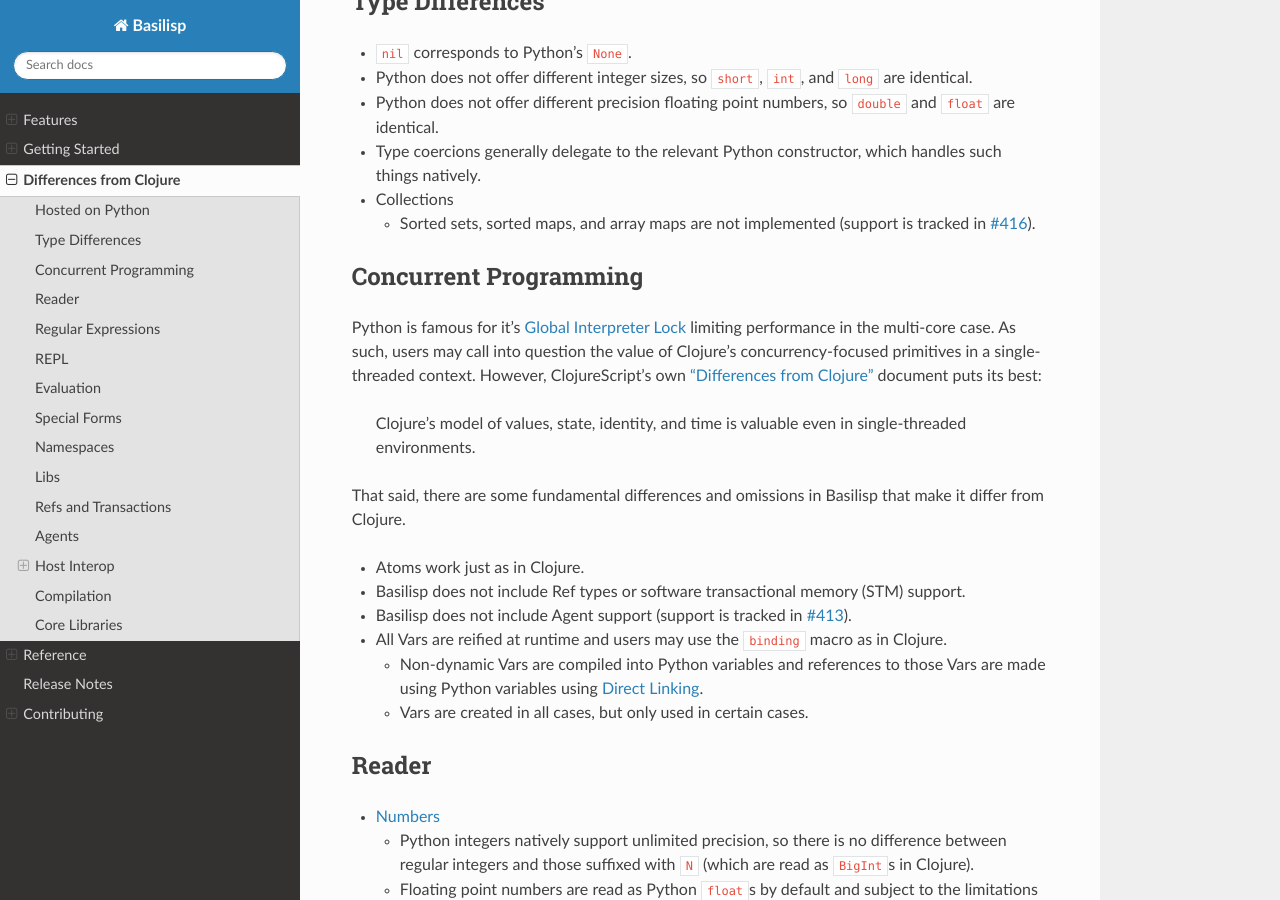
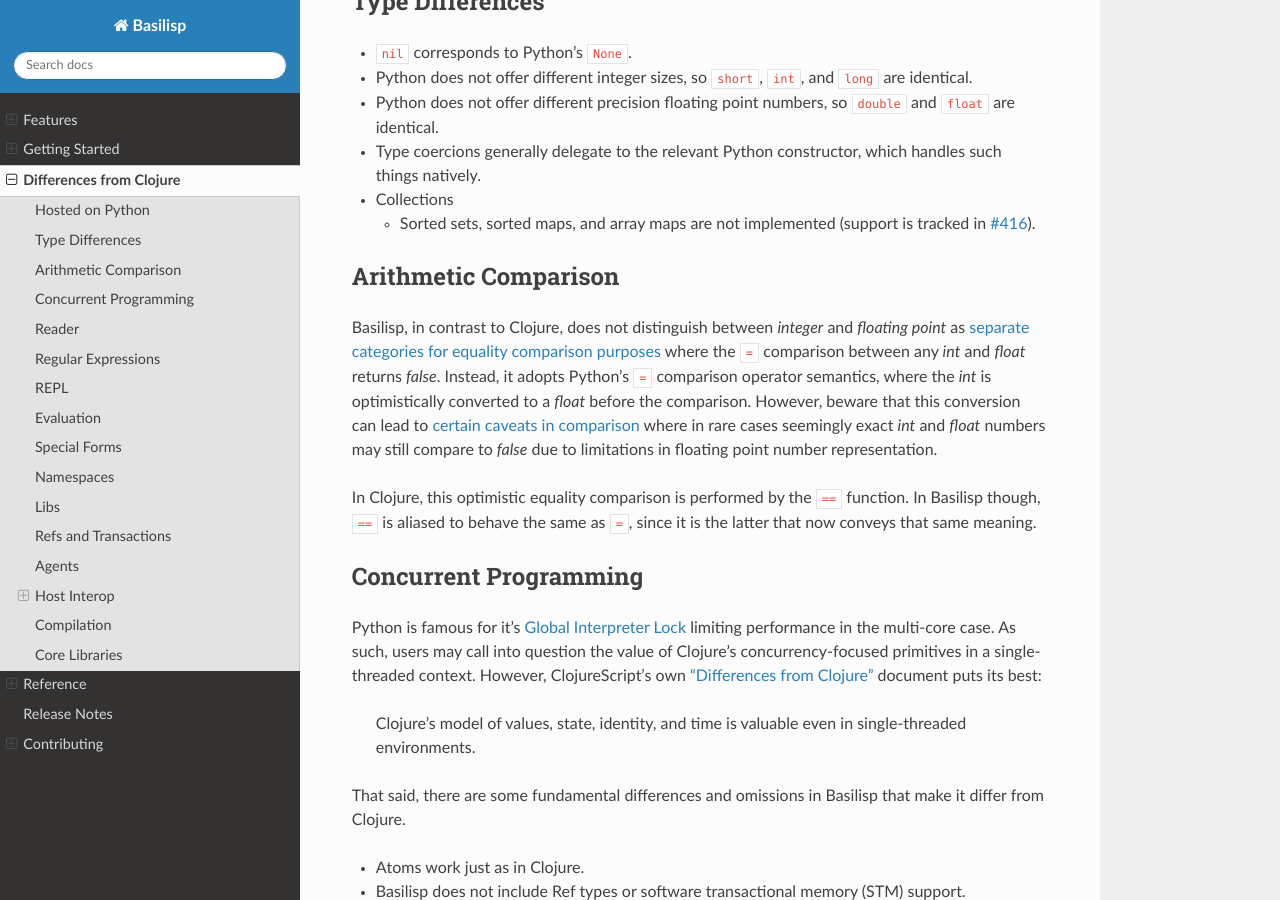
Before and after one commit to basilisp-lang/basilisp, a Sphinx documentation site: the page built from docs/differencesfromclojure.rst, in a window 1280 px wide and 900 px high, scrolled down 591 px. Built offline with Sphinx 7.4.7 and the Read the Docs theme 2.0.0, drawn with Linux system fonts in a browser that asks for light colours; cross-references to code outside the pages are shown as plain code.

Commit message:
Added `==` as an alias for `=`

```diff
--- a/docs/differencesfromclojure.rst
+++ b/docs/differencesfromclojure.rst
@@ -31,6 +31,15 @@
 * Collections
 
   * Sorted sets, sorted maps, and array maps are not implemented (support is tracked in `#416 <https://github.com/basilisp-lang/basilisp/issues/416>`_).
+
+.. _arithmetic_comparison:
+
+Arithmetic Comparison
+---------------------
+
+Basilisp, in contrast to Clojure, does not distinguish between `integer` and `floating point` as `separate categories for equality comparison purposes <https://clojure.org/guides/equality>`_ where the ``=`` comparison between any `int` and `float` returns `false`. Instead, it adopts Python's ``=`` comparison operator semantics, where the `int` is optimistically converted to a `float` before the comparison. However, beware that this conversion can lead to `certain caveats in comparison <https://stackoverflow.com/a/30100743>`_ where in rare cases seemingly exact `int` and `float` numbers may still compare to `false` due to limitations in floating point number representation.
+
+In Clojure, this optimistic equality comparison is performed by the ``==`` function. In Basilisp though, ``==`` is aliased to behave the same as ``=``, since it is the latter that now conveys that same meaning.
 
 .. _concurrent_programming:
 
```
Also changed, not shown: CHANGELOG.md (+1 -0 lines), 2 other files.
